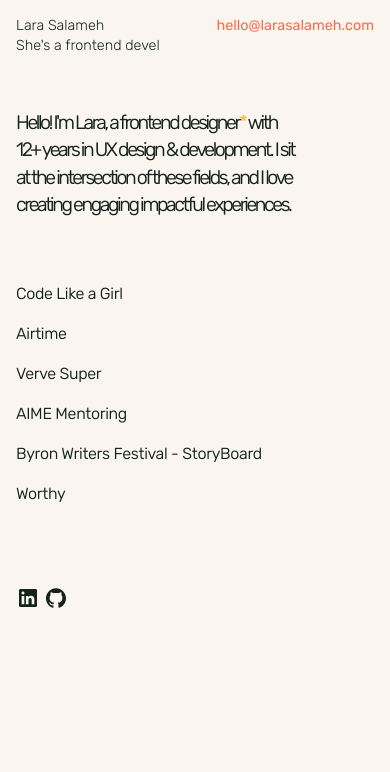
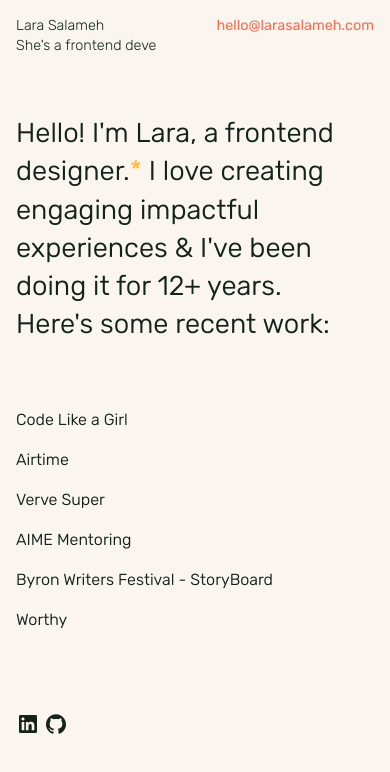
Before and after one commit to lulen11/lara-portfolio, a Next.js app: page / in a window 390 px wide. Shown: the top 772 px of the page. Built offline with nearby package versions, Linux system fonts and the light colour scheme; a web font is replaced by a local one.

Commit message:
responsive styling and home page content

```diff
--- a/src/app/(home)/Home.module.scss
+++ b/src/app/(home)/Home.module.scss
@@ -5,11 +5,14 @@
   padding: 1rem;
   .intro {
     @include globals.headingFontLarge;
-    letter-spacing: -0.15rem;
     max-width: globals.$md;
     position: relative;
     z-index: 1;
     text-wrap: balance;
+
+    @media only screen and (min-width: globals.$sm-md) {
+      letter-spacing: -0.15rem;
+    }
 
     .link {
       text-decoration: none;
--- a/src/app/(home)/page.js
+++ b/src/app/(home)/page.js
@@ -16,7 +16,7 @@ const Home = () => {
   return (
     <div className={styles.home}>
       <h1 className={styles.intro}>
-        Hello! I&apos;m Lara, a frontend designer
+        Hello! I&apos;m Lara, a frontend designer.
         <a
           href="https://bradfrost.com/blog/post/frontend-design/"
           target="_blank"
@@ -24,11 +24,13 @@ const Home = () => {
         >
           *
         </a>{" "}
+        I love creating engaging impactful experiences & I've been doing it for
+        12+ years. Here's some recent work:
         {/* with 12+ years of experience in building digital products. I sit at the
         intersection of design & development, and I love creating engaging
         impactful experiences. */}
-        with 12+ years in UX design & development. I sit at the intersection of
-        these fields, and I love creating engaging impactful experiences.
+        {/* building digital products for 12+ years. I love creating engaging
+        impactful experiences. These are some examples: */}
         {/* , where I design user experiences and bring those designs to life through frontend code. I work remotely, based in Melbourne, Australia. */}
         {/* My skillset is in UX design, frontend development, and
         project management for startups, not-for-profits and organisations. */}
--- a/src/components/TypedHeading/TypedHeading.js
+++ b/src/components/TypedHeading/TypedHeading.js
@@ -11,11 +11,13 @@ const TypedHeading = () => {
         1000,
         "She's a creative technlogist",
         1000,
+        "She's a project lead & manager",
+        1000,
         "She's an all-rounder",
         1000,
       ]}
       wrapper="strong"
-      speed={1}
+      speed={200}
       deletionSpeed={1}
       cursor={false}
       style={{ display: "inline-block" }}
--- a/src/styles/_typography.scss
+++ b/src/styles/_typography.scss
@@ -25,11 +25,15 @@ $mono-font: "DM Mono", "Courier New", Courier, monospace;
 @mixin headingFontLarge {
   font-family: $sans-serif-font;
   // font-size: 4vw;
-  font-size: clamp(1rem, 5vw, 3.75rem);
+  font-size: clamp(1rem, 7vw, 3.75rem);
   line-height: 1.4;
   color: colours.$forest-black;
-  letter-spacing: -0.05rem;
   font-weight: 350;
+
+  @media only screen and (min-width: breakpoints.$sm-md) {
+    letter-spacing: -0.05rem;
+  }
+
   &::selection {
     background: colours.$mango;
     color: colours.$botanical-green;
@@ -41,8 +45,10 @@ $mono-font: "DM Mono", "Courier New", Courier, monospace;
   font-size: clamp(1rem, 3vw, 2rem);
   line-height: 1.5;
   color: colours.$forest-black;
-  letter-spacing: -0.02rem;
   font-weight: 350;
+  @media only screen and (min-width: breakpoints.$sm-md) {
+    letter-spacing: -0.02rem;
+  }
 
   &::selection {
     background: colours.$olive;
```
Also changed, not shown: src/app/(project)/[projectId]/ProjectPage.module.scss (+12 -0 lines).
